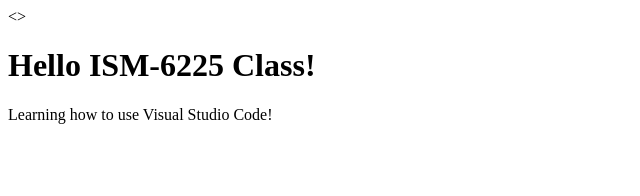
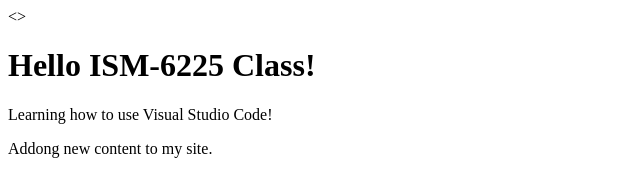
Before and after one commit to AswithKovvuri/DIS, a plain HTML site: page index.html in a window 1280 px wide. Shown: the whole page, without its empty margins (0-640 px from the left). Drawn offline with Linux system fonts and the light colour scheme.

Commit message:
version_2

```diff
--- a/index.html
+++ b/index.html
@@ -4,5 +4,6 @@
     <body>
         <h1>Hello ISM-6225 Class!</h1>
         <p>Learning how to use Visual Studio Code!</p>
-        </body>
+        <p>Addong new content to my site.</p>
+    </body>
 </html>
```
